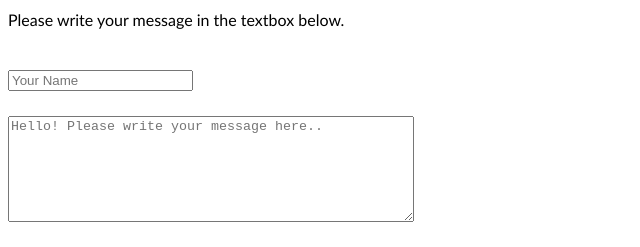
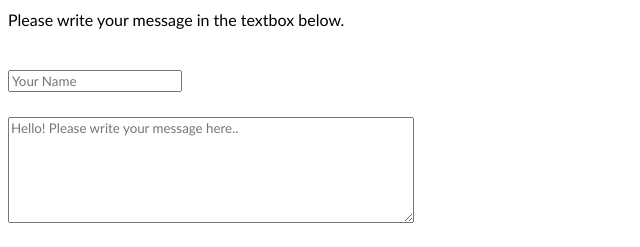
Before and after one commit to vivanova97/vivanova97.github.io, a plain HTML site: page chat.html in a window 1280 px wide. Shown: the part 279-526 px from the top of the page, 0-640 px from the left. Drawn offline with Linux system fonts and the light colour scheme.

Commit message:
Changed font for text boxes in chat

```diff
--- a/css/style.css
+++ b/css/style.css
@@ -54,6 +54,7 @@ button:active {
 textarea {
     width: 400px;
     height: 100px;
+    font-family: 'Trebuchet MS', 'Lucida Sans Unicode', 'Lucida Grande', 'Lucida Sans', Arial, sans-serif;
 }
 
 .buttonwrap {
@@ -62,6 +63,7 @@ textarea {
 
 #name {
     margin: 25px 0;
+    font-family: 'Trebuchet MS', 'Lucida Sans Unicode', 'Lucida Grande', 'Lucida Sans', Arial, sans-serif;
 }
 
 #result {
```
